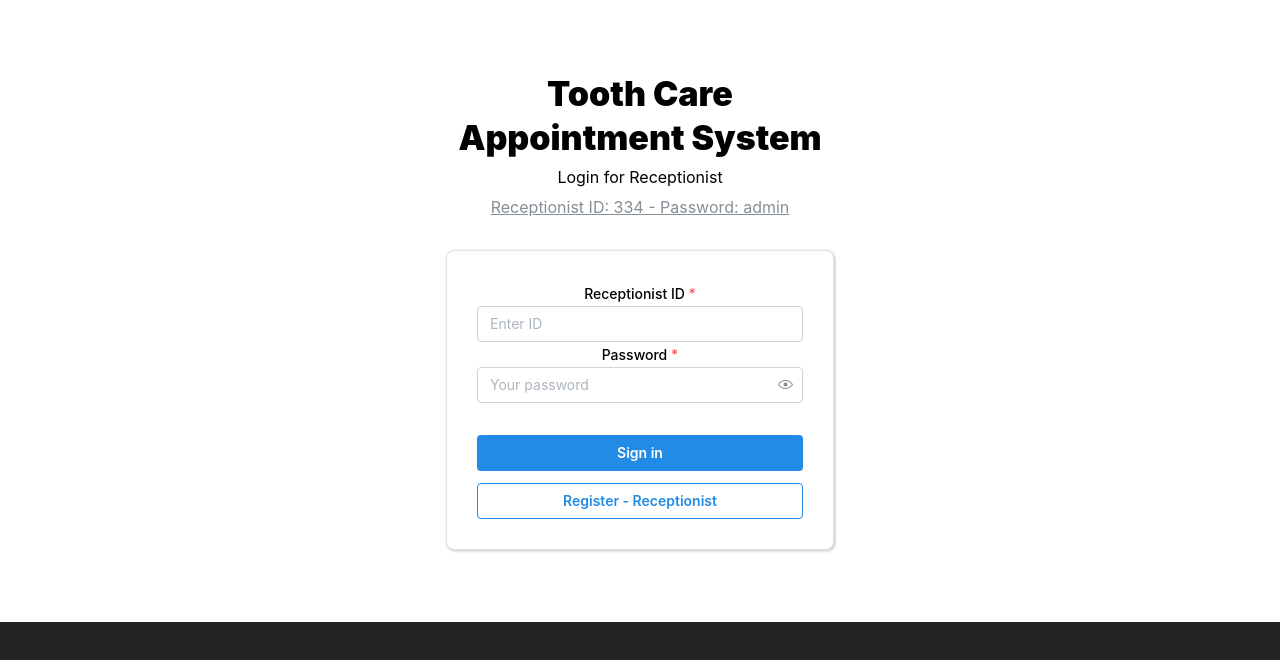
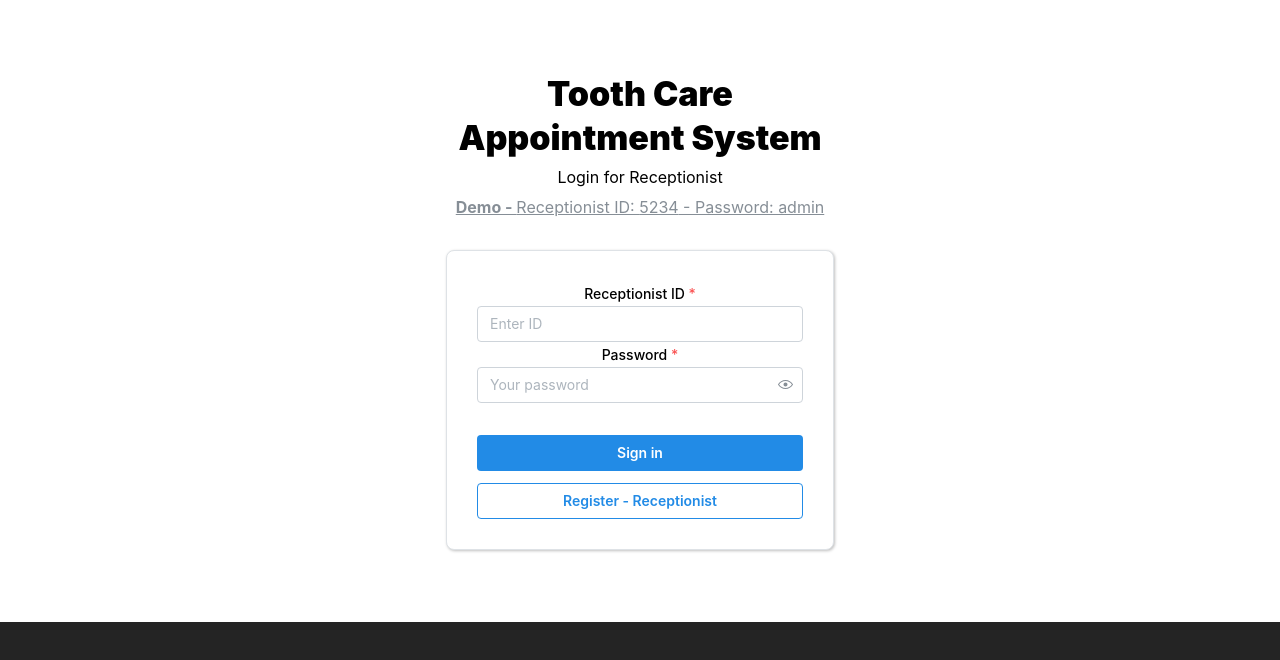
Before and after one commit to AhnafAhamed/tooth-care, a React (Vite) app: page /auth in a window 1280 px wide. Shown: the top 660 px of the page. Built offline with nearby package versions, Linux system fonts and the light colour scheme.

Commit message:
improvements for auth

```diff
--- a/src/services/ReceptionistManager.ts
+++ b/src/services/ReceptionistManager.ts
@@ -27,5 +27,9 @@ export class ReceptionistManager {
     return this.registeredReceptionists.find((r) => r.id === receptionistId);
   }
 
+  generateReceptionistId(): number {
+    return Math.floor(Math.random() * 9000) + 1000;
+  }
+
   // Other methods for managing receptionists
 }
--- a/src/views/Auth.tsx
+++ b/src/views/Auth.tsx
@@ -12,7 +12,7 @@ import {
 import classes from "./Login.module.css";
 import { Receptionist } from "../services/Receptionist";
 import { useForm } from "@mantine/form";
-import { FormEvent, useEffect } from "react";
+import { FormEvent, useEffect, useState } from "react";
 import { useNavigate } from "react-router-dom";
 import { useDisclosure } from "@mantine/hooks";
 import { ReceptionistManager } from "../services/ReceptionistManager";
@@ -27,6 +27,10 @@ export function Auth({ getReceptionist }: AuthProps) {
   const navigate = useNavigate();
 
   const [opened, { open, close }] = useDisclosure(false);
+  const [receptionist, setReceptionist] = useState<Receptionist | undefined>();
+  const [registrationStatus, setRegistrationStatus] = useState<string>("init");
+  const [registeredReceptionistId, setRegisteredReceptionistId] =
+    useState<number>(0);
 
   const loginForm = useForm({
     initialValues: {
@@ -37,7 +41,8 @@ export function Auth({ getReceptionist }: AuthProps) {
 
   const registerForm = useForm({
     initialValues: {
-      receptionistId: "",
+      email: "",
+      receptionistId: 0,
       password: "",
       name: "",
       age: "",
@@ -47,6 +52,8 @@ export function Auth({ getReceptionist }: AuthProps) {
     },
   });
 
+  // This function handles the login process when the form is submitted.
+  // It takes a FormEvent object as a parameter, which represents the submit event.
   const handleLogin = (e: FormEvent<HTMLFormElement>) => {
     e.preventDefault();
     loginForm.validate();
@@ -78,8 +85,9 @@ export function Auth({ getReceptionist }: AuthProps) {
     e.preventDefault();
     registerForm.validate();
     if (!registerForm.isValid()) return;
+
     const newReceptionist = new Receptionist(
-      parseInt(registerForm.values.receptionistId),
+      registerForm.values.receptionistId,
       registerForm.values.name,
       parseInt(registerForm.values.age),
       registerForm.values.address,
@@ -88,13 +96,15 @@ export function Auth({ getReceptionist }: AuthProps) {
     );
     newReceptionist.setPassword(registerForm.values.password);
     receptionistManager.registerReceptionist(newReceptionist);
+    setRegisteredReceptionistId(newReceptionist.id);
+    setRegistrationStatus("success");
     registerForm.reset();
     console.log(receptionistManager);
   };
 
   useEffect(() => {
     const defaultReceptionist = new Receptionist(
-      334,
+      receptionistManager.generateReceptionistId(),
       "Admin",
       30,
       "123 Main St",
@@ -102,8 +112,17 @@ export function Auth({ getReceptionist }: AuthProps) {
       "1234567890123"
     );
     defaultReceptionist.setPassword("admin");
+    setReceptionist(defaultReceptionist);
     receptionistManager.registerReceptionist(defaultReceptionist);
   }, []);
+
+  useEffect(() => {
+    if (!opened) return;
+    setRegistrationStatus("init");
+    registerForm.setValues({
+      receptionistId: receptionistManager.generateReceptionistId(),
+    });
+  }, [opened]);
 
   return (
     <>
@@ -117,7 +136,9 @@ export function Auth({ getReceptionist }: AuthProps) {
         </Text>
 
         <Text c="dimmed" size="md" ta="center" mt={5}>
-          <u>Receptionist ID: 334 - Password: admin</u>
+          <u>
+            <b>Demo - </b>Receptionist ID: {receptionist?.id} - Password: admin
+          </u>
         </Text>
 
         <Paper withBorder shadow="md" p={30} mt={30} radius="md">
@@ -151,12 +172,15 @@ export function Auth({ getReceptionist }: AuthProps) {
         centered
         size="lg"
       >
+        {" "}
+        {registrationStatus === "init" ? (
           <form onSubmit={handleRegistration}>
             <SimpleGrid cols={2} spacing={10}>
               <TextInput
                 label="Receptionist ID"
                 type="number"
                 placeholder="Enter ID"
+                disabled
                 {...registerForm.getInputProps("receptionistId")}
                 required
               />
@@ -175,6 +199,7 @@ export function Auth({ getReceptionist }: AuthProps) {
               <TextInput
                 label="Age"
                 placeholder="Enter Age"
+                type="number"
                 {...registerForm.getInputProps("age")}
                 required
               />
@@ -187,6 +212,7 @@ export function Auth({ getReceptionist }: AuthProps) {
               <TextInput
                 label="Phone"
                 placeholder="Enter Phone Number"
+                type="number"
                 {...registerForm.getInputProps("phone")}
                 required
               />
@@ -201,6 +227,9 @@ export function Auth({ getReceptionist }: AuthProps) {
               Register
             </Button>
           </form>
+        ) : (
+          <Text>Your registration ID: {registeredReceptionistId}</Text>
+        )}
       </Modal>
     </>
   );
```
Lines whose indentation alone changed are shown as unchanged.
